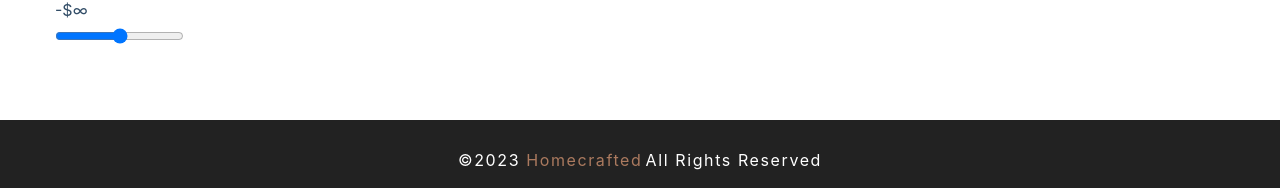
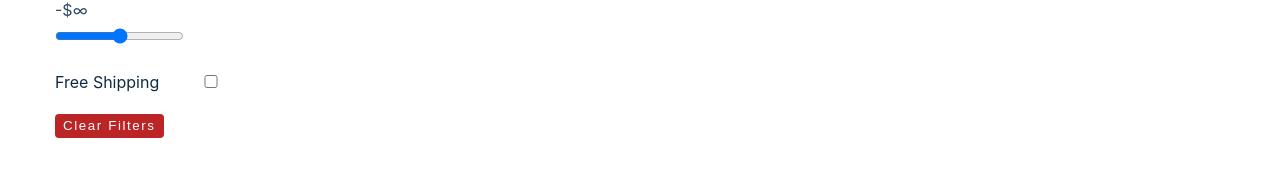
Before and after one commit to ekizashvilit/homecrafted, a React (Vite) app: page /products in a window 1280 px wide. Shown: the part 664-852 px from the top of the page. Built offline with nearby package versions, Linux system fonts and the light colour scheme; no server answers.

Commit message:
added shipping and clear cart functionality

```diff
--- a/src/components/Filters.jsx
+++ b/src/components/Filters.jsx
@@ -120,7 +120,20 @@
               value={price}
             />
           </div>
+          <div className="form-control shipping">
+            <label htmlFor="shipping">free shipping</label>
+            <input
+              type="checkbox"
+              name="shipping"
+              id="shipping"
+              onChange={updateFilters}
+              checked={shipping}
+            />
+          </div>
         </form>
+        <button className="clear-btn" onClick={clearFilters}>
+          clear filters
+        </button>
       </div>
     </Wrapper>
   );
--- a/src/context/filter_context.jsx
+++ b/src/context/filter_context.jsx
@@ -75,10 +75,16 @@
       value = Number(value);
     }
 
+    if (name === 'shipping') {
+      value = e.target.checked;
+    }
+
     dispatch({ type: UPDATE_FILTERS, payload: { name, value } });
   };
 
-  const clearFilters = () => {};
+  const clearFilters = () => {
+    dispatch({ type: CLEAR_FILTERS });
+  };
 
   return (
     <FilterContext.Provider
--- a/src/reducers/filter_reducer.jsx
+++ b/src/reducers/filter_reducer.jsx
@@ -69,6 +69,21 @@
     return { ...state };
   }
 
+  if (action.type === CLEAR_FILTERS) {
+    return {
+      ...state,
+      filters: {
+        ...state.filters,
+        text: '',
+        company: 'all',
+        category: 'all',
+        color: 'all',
+        price: state.filters.max_price,
+        shipping: false,
+      },
+    };
+  }
+
   throw new Error(`No Matching "${action.type}" - action type`);
 };
 
```
